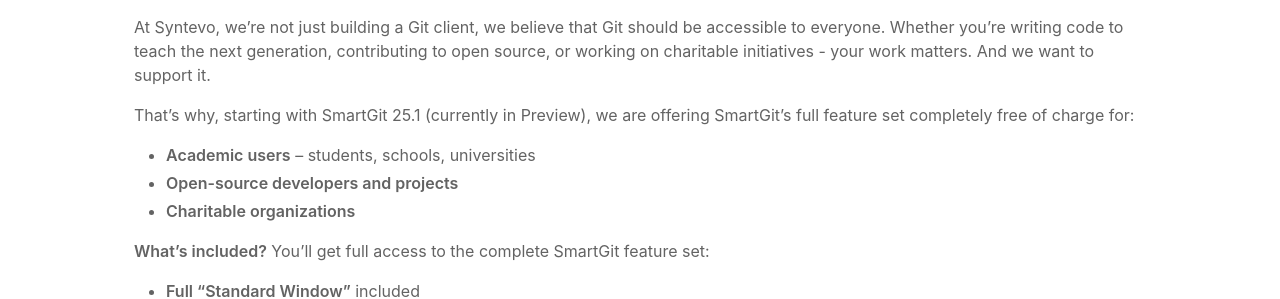
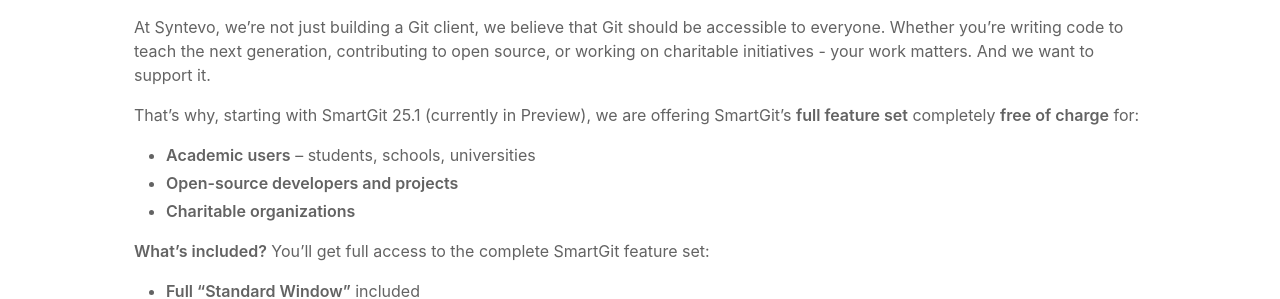
Before and after one commit to syntevo/blog, a Jekyll site: the page built from _posts/2025/2025-06-26-non-commercial-full-version.md, in a window 1280 px wide. Shown: the part 302-601 px from the top of the page. Built offline with Jekyll 4.4.1, drawn with Linux system fonts in a browser that asks for light colours.

```diff
--- a/_posts/2025/2025-06-26-non-commercial-full-version.md
+++ b/_posts/2025/2025-06-26-non-commercial-full-version.md
@@ -10,7 +10,7 @@ tags:
 
 At Syntevo, we're not just building a Git client, we believe that Git should be accessible to everyone. Whether you're writing code to teach the next generation, contributing to open source, or working on charitable initiatives - your work matters. And we want to support it.
 
-That's why, starting with SmartGit 25.1 (currently in Preview), we are offering SmartGit's full feature set completely free of charge for:
+That's why, starting with SmartGit 25.1 (currently in Preview), we are offering SmartGit's **full feature set** completely **free of charge** for:
 
 * **Academic users** – students, schools, universities
 * **Open-source developers and projects**
```
